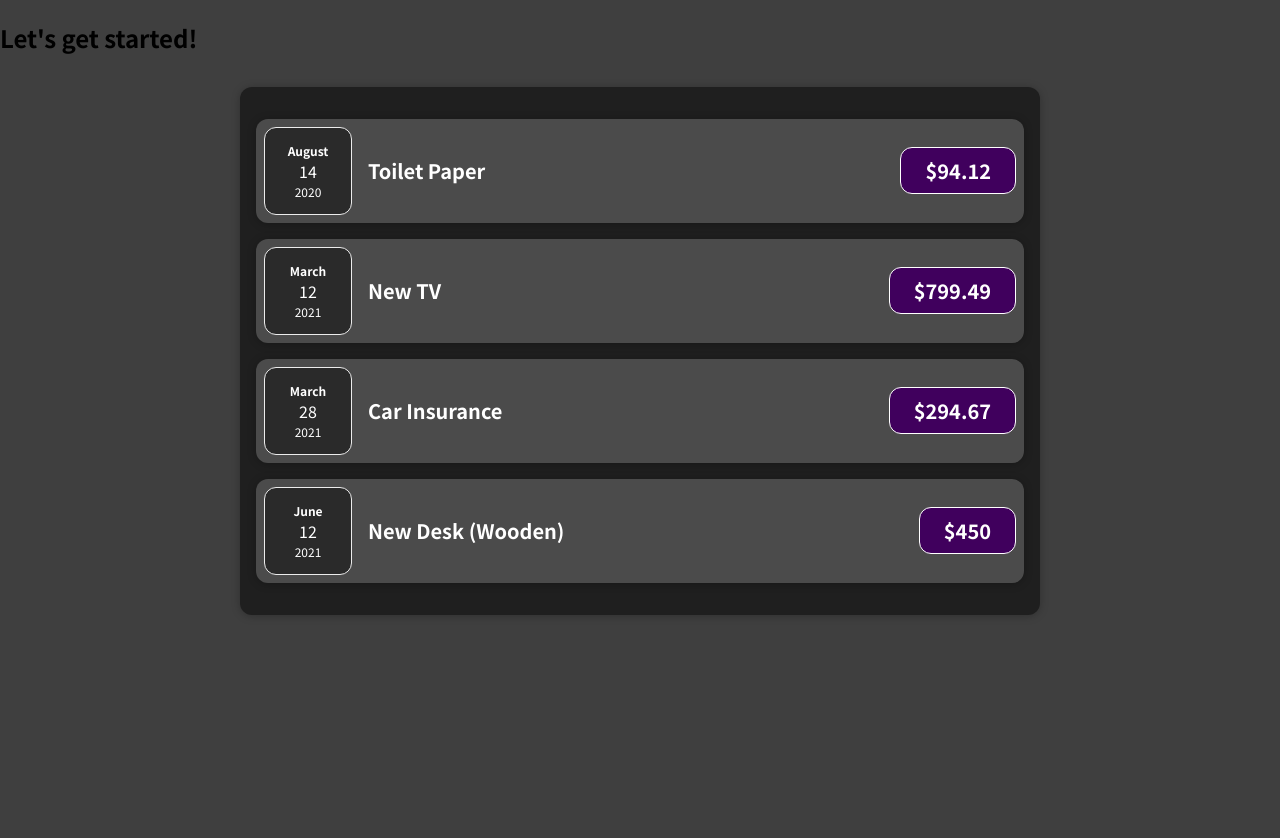
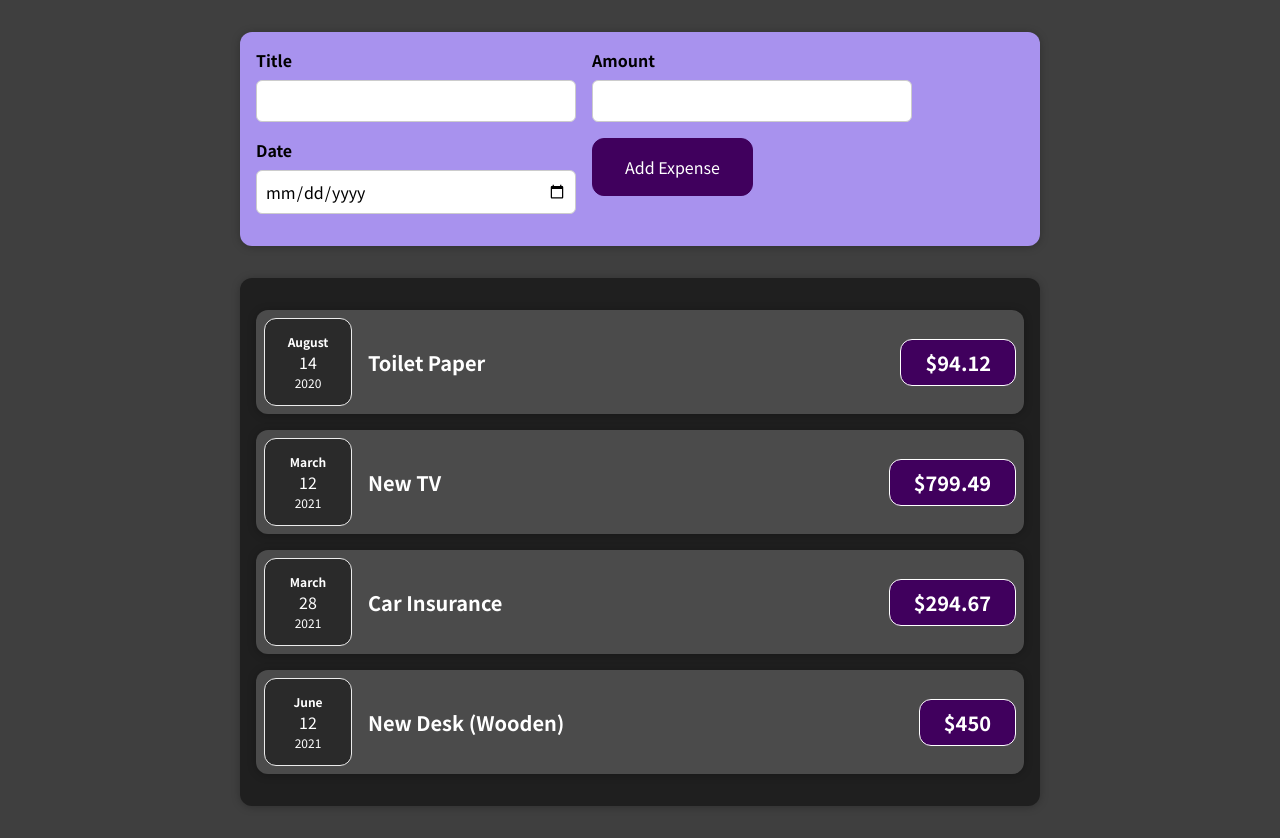
Before and after one commit to neziriElvira/expense-tracker, a React (Create React App) app: page / in a window 1280 px wide. Before the commit the page ends 800 px from the top, so only its background shows below. Built offline with nearby package versions, Linux system fonts and the light colour scheme.

Commit message:
adding form inputs

```diff
--- a/src/App.js
+++ b/src/App.js
@@ -1,4 +1,5 @@
 import Expenses from './components/Expenses/Expenses';
+import NewExpense from './components/NewExpense/NewExpense';
 
 const App = () => {
 
@@ -26,7 +27,7 @@
 
   return (
     <div>
-      <h2>Let's get started!</h2>
+      <NewExpense />
       <Expenses items={expenses} />
 
     </div>
--- /dev/null
+++ b/src/components/NewExpense/ExpenseForm.css
@@ -0,0 +1,26 @@
+.new-expense__controls {
+    display: flex;
+    flex-wrap: wrap;
+    gap: 1rem;
+    margin-bottom: 1rem;
+    text-align: left;
+}
+
+.new-expense__control label {
+    font-weight: bold;
+    margin-bottom: 0.5rem;
+    display: block;
+}
+
+.new-expense__control input {
+    font: inherit;
+    padding: 0.5rem;
+    border-radius: 6px;
+    border: 1px solid #ccc;
+    width: 20rem;
+    max-width: 100%;
+}
+
+.new-expense__actions {
+    text-align: right;
+}
--- /dev/null
+++ b/src/components/NewExpense/ExpenseForm.js
@@ -0,0 +1,30 @@
+import './ExpenseForm.css';
+
+const ExpenseForm = () => {
+
+
+    return (
+        <form>
+            <div className='new-expense__controls'>
+                <div className='new-expense__control'>
+                    <label>Title</label>
+                    <input type='text' />
+                </div>
+                <div className='new-expense__control'>
+                    <label>Amount</label>
+                    <input type='number' min='0.01' step='0.01' />
+                </div>
+                <div className='new-expense__control'>
+                    <label>Date</label>
+                    <input type='date' min='2019-01-01' max='2022-12-31' />
+                </div>
+                <div className='new-expense__actions'>
+                    <button type='submit'>Add Expense</button>
+                </div>
+            </div>
+        </form>
+    )
+
+}
+
+export default ExpenseForm;
--- /dev/null
+++ b/src/components/NewExpense/NewExpense.css
@@ -0,0 +1,38 @@
+.new-expense {
+    background-color: #a892ee;
+    padding: 1rem;
+    margin: 2rem auto;
+    width: 50rem;
+    max-width: 95%;
+    border-radius: 12px;
+    text-align: center;
+    box-shadow: 0 1px 8px rgba(0, 0, 0, 0.25);
+}
+
+.new-expense button {
+    font: inherit;
+    cursor: pointer;
+    padding: 1rem 2rem;
+    border: 1px solid #40005d;
+    background-color: #40005d;
+    color: white;
+    border-radius: 12px;
+    margin-right: 1rem;
+}
+
+.new-expense button:hover,
+.new-expense button:active {
+    background-color: #510674;
+    border-color: #510674;
+}
+
+.new-expense button.alternative {
+    color: #220131;
+    border-color: transparent;
+    background-color: transparent;
+}
+
+.new-expense button.alternative:hover,
+.new-expense button.alternative:active {
+    background-color: #ddb3f8;
+}
--- /dev/null
+++ b/src/components/NewExpense/NewExpense.js
@@ -0,0 +1,15 @@
+import React from "react";
+import './NewExpense.css';
+import ExpenseForm from "./ExpenseForm";
+
+const NewExpense = () => {
+
+    return (
+        <div className="new-expense">
+            <ExpenseForm />
+        </div>
+    )
+
+};
+
+export default NewExpense;
```
